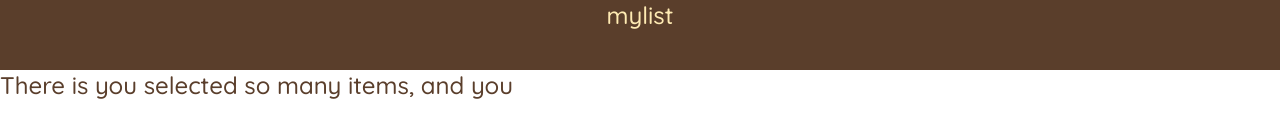
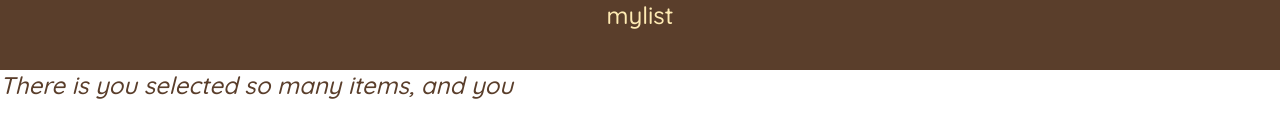
Before and after one commit to DarshanPro123/travelsList, a React (Vite) app: page / in a window 1280 px wide. Shown: the part 298-436 px from the top of the page. Built offline with nearby package versions, Linux system fonts and the light colour scheme.

Commit message:
add em tag

```diff
--- a/src/Components/Status.jsx
+++ b/src/Components/Status.jsx
@@ -1,7 +1,10 @@
 export const Status = () => {
   return (
     <>
-      <footer>There is you selected so many items, and you</footer>
+      <footer>
+        {" "}
+        <em> There is you selected so many items, and you </em>
+      </footer>
     </>
   );
 };
```
